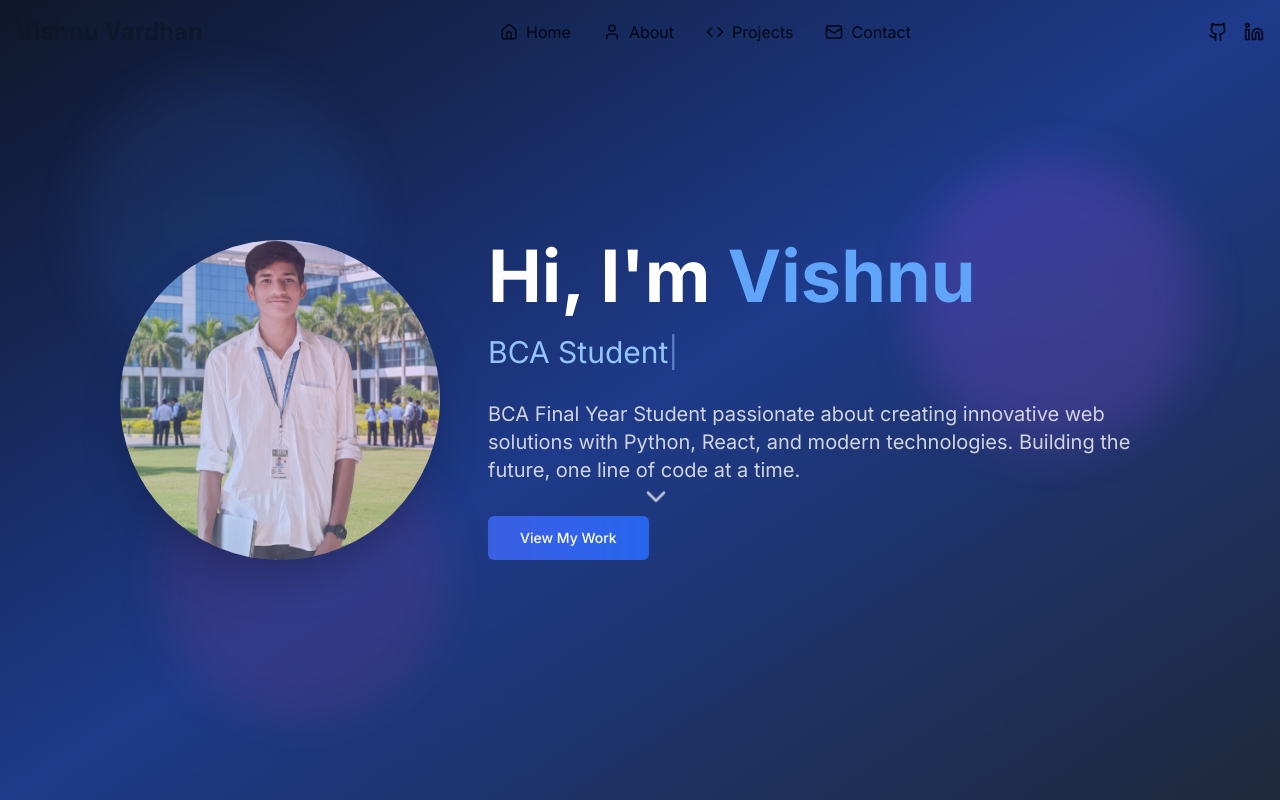
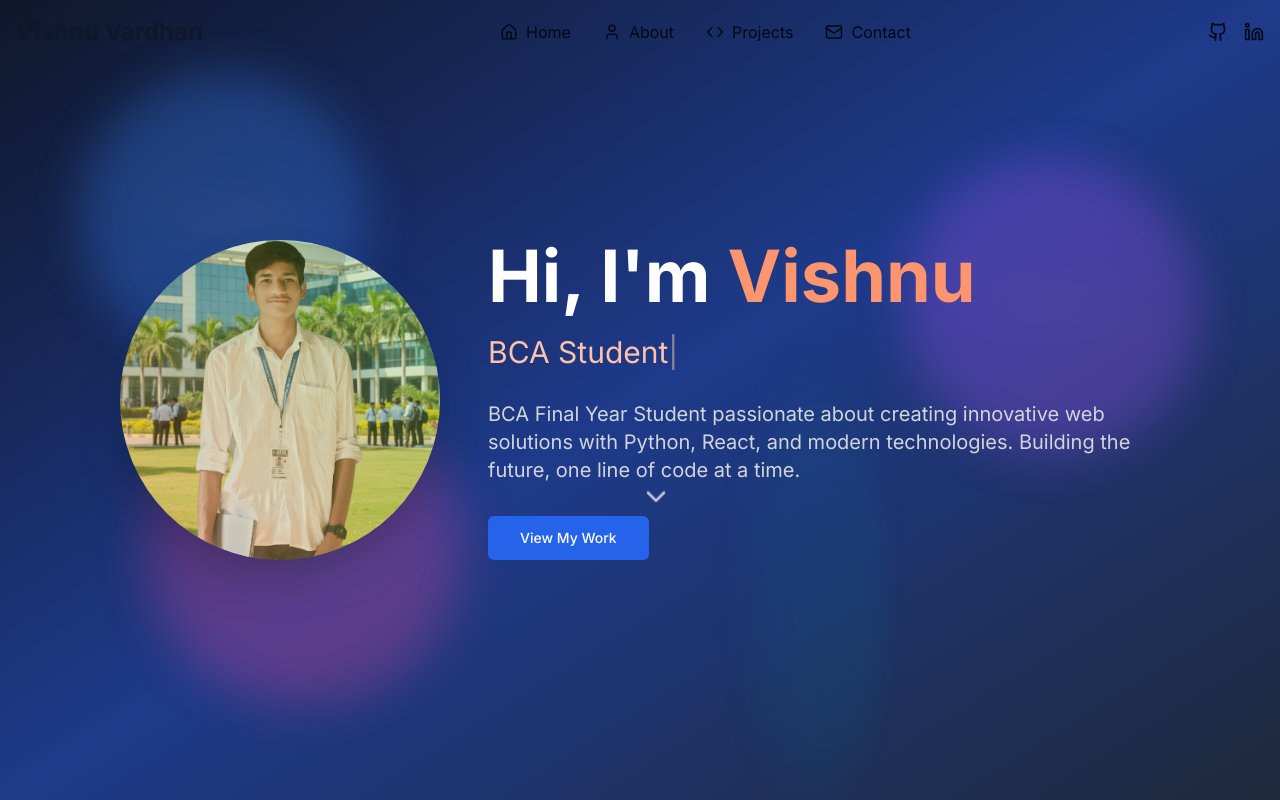
Before and after one commit to Gaddamadithya/Adithya-portfolio, a React (Vite) app: page / in a window 1280 px wide. Shown: the top 800 px of the page. Built offline with nearby package versions, Linux system fonts and the light colour scheme.

Commit message:
Add 3D animations with different colors

```diff
--- a/src/components/Hero.tsx
+++ b/src/components/Hero.tsx
@@ -35,45 +35,46 @@ const Hero = () => {
   return (
     <section id="home" className="min-h-screen flex items-center justify-center bg-gradient-to-br from-slate-900 via-blue-900 to-slate-800 text-white relative overflow-hidden">
       {/* Background Animation */}
-      <div className="absolute inset-0 opacity-20">
-        <div className="absolute top-20 left-20 w-72 h-72 bg-blue-500 rounded-full mix-blend-multiply filter blur-xl animate-pulse">
-          <div className="absolute inset-0 flex items-center justify-center text-white font-bold text-2xl opacity-60">
+      <div className="absolute inset-0 opacity-30">
+        <div className="absolute top-20 left-20 w-72 h-72 bg-blue-500 rounded-full mix-blend-multiply filter blur-xl animate-float-3d">
+          <div className="absolute inset-0 flex items-center justify-center text-white font-bold text-2xl opacity-60 animate-color-shift">
             Innovation
           </div>
         </div>
-        <div className="absolute top-40 right-20 w-72 h-72 bg-purple-500 rounded-full mix-blend-multiply filter blur-xl animate-pulse delay-1000">
-          <div className="absolute inset-0 flex items-center justify-center text-white font-bold text-2xl opacity-60">
+        <div className="absolute top-40 right-20 w-72 h-72 bg-purple-500 rounded-full mix-blend-multiply filter blur-xl animate-tilt-3d">
+          <div className="absolute inset-0 flex items-center justify-center text-white font-bold text-2xl opacity-60 animate-color-shift" style={{ animationDelay: '1s' }}>
             Creativity
           </div>
         </div>
-        <div className="absolute bottom-20 left-40 w-72 h-72 bg-pink-500 rounded-full mix-blend-multiply filter blur-xl animate-pulse delay-2000">
-          <div className="absolute inset-0 flex items-center justify-center text-white font-bold text-2xl opacity-60">
+        <div className="absolute bottom-20 left-40 w-72 h-72 bg-pink-500 rounded-full mix-blend-multiply filter blur-xl animate-bounce-3d">
+          <div className="absolute inset-0 flex items-center justify-center text-white font-bold text-2xl opacity-60 animate-color-shift" style={{ animationDelay: '2s' }}>
             Excellence
           </div>
         </div>
+        <div className="absolute top-1/2 left-1/2 w-96 h-96 bg-cyan-500 rounded-full mix-blend-multiply filter blur-2xl animate-perspective-spin opacity-20"></div>
       </div>
 
       <div className="container mx-auto px-4 text-center relative z-10">
         <div className="flex flex-col lg:flex-row items-center justify-center gap-12">
           {/* Profile Image */}
-          <div className="relative">
-            <div className="w-80 h-80 rounded-full overflow-hidden shadow-2xl hover:scale-105 transition-transform duration-300">
+          <div className="relative perspective-container">
+            <div className="w-80 h-80 rounded-full overflow-hidden shadow-2xl animate-3d-tilt animate-multi-color-glow">
               <img
                 src={profileImage}
                 alt="Vishnu Vardhan"
                 className="w-full h-full object-cover"
               />
             </div>
-            <div className="absolute inset-0 rounded-full bg-gradient-to-tr from-blue-500/20 to-purple-500/20"></div>
+            <div className="absolute inset-0 rounded-full bg-gradient-to-tr from-blue-500/20 via-purple-500/20 to-pink-500/20 animate-color-shift"></div>
           </div>
 
           {/* Content */}
           <div className="lg:text-left">
-            <h1 className="text-5xl lg:text-7xl font-bold mb-4 animate-fade-in">
-              Hi, I'm <span className="text-blue-400">Vishnu</span>
+            <h1 className="text-5xl lg:text-7xl font-bold mb-4 animate-fade-in animate-rgb-text">
+              Hi, I'm <span className="text-blue-400 animate-color-shift">Vishnu</span>
             </h1>
             <div className="text-2xl lg:text-3xl mb-6 h-12 flex items-center justify-center lg:justify-start">
-              <span className="text-blue-300">
+              <span className="text-blue-300 animate-color-shift">
                 {displayText}
                 <span className="animate-pulse">|</span>
               </span>
@@ -86,10 +87,10 @@ const Hero = () => {
               <Button
                 onClick={() => scrollToSection('projects')}
                 size="lg"
-                className="bg-blue-600 hover:bg-blue-700 text-white px-8 py-3 animate-scale-in hover-scale relative overflow-hidden group"
+                className="bg-blue-600 hover:bg-blue-700 text-white px-8 py-3 animate-3d-float animate-multi-color-glow relative overflow-hidden group perspective-container"
               >
                 <span className="relative z-10">View My Work</span>
-                <div className="absolute inset-0 bg-gradient-to-r from-pink-500 via-purple-500 to-blue-500 opacity-0 group-hover:opacity-100 transition-opacity duration-500 animate-pulse"></div>
+                <div className="absolute inset-0 bg-gradient-to-r from-pink-500 via-purple-500 to-cyan-500 opacity-0 group-hover:opacity-100 transition-opacity duration-500 animate-color-shift"></div>
               </Button>
             </div>
           </div>
--- a/src/index.css
+++ b/src/index.css
@@ -110,4 +110,17 @@
   .hover-pink-scale {
     @apply transition-all duration-300 hover:scale-105 hover:shadow-pink-500/50;
   }
+
+  .animate-3d-float {
+    transform-style: preserve-3d;
+  }
+
+  .animate-3d-rotate {
+    transform-style: preserve-3d;
+  }
+
+  .perspective-container {
+    perspective: 1000px;
+    transform-style: preserve-3d;
+  }
 }
--- a/tailwind.config.ts
+++ b/tailwind.config.ts
@@ -124,6 +124,91 @@ export default {
 						opacity: '0.8',
 						transform: 'scale(1.05)'
 					}
+				},
+				'float-3d': {
+					'0%, 100%': {
+						transform: 'translateY(0) rotateX(0deg) rotateY(0deg)',
+					},
+					'33%': {
+						transform: 'translateY(-20px) rotateX(5deg) rotateY(5deg)',
+					},
+					'66%': {
+						transform: 'translateY(-10px) rotateX(-5deg) rotateY(-5deg)',
+					}
+				},
+				'rotate-3d': {
+					'0%': {
+						transform: 'rotateX(0deg) rotateY(0deg) rotateZ(0deg)',
+					},
+					'33%': {
+						transform: 'rotateX(360deg) rotateY(0deg) rotateZ(0deg)',
+					},
+					'66%': {
+						transform: 'rotateX(360deg) rotateY(360deg) rotateZ(0deg)',
+					},
+					'100%': {
+						transform: 'rotateX(360deg) rotateY(360deg) rotateZ(360deg)',
+					}
+				},
+				'color-shift': {
+					'0%, 100%': {
+						filter: 'hue-rotate(0deg) brightness(1)',
+					},
+					'25%': {
+						filter: 'hue-rotate(90deg) brightness(1.2)',
+					},
+					'50%': {
+						filter: 'hue-rotate(180deg) brightness(1.1)',
+					},
+					'75%': {
+						filter: 'hue-rotate(270deg) brightness(1.2)',
+					}
+				},
+				'perspective-spin': {
+					'0%': {
+						transform: 'perspective(1000px) rotateY(0deg)',
+					},
+					'100%': {
+						transform: 'perspective(1000px) rotateY(360deg)',
+					}
+				},
+				'multi-glow': {
+					'0%, 100%': {
+						boxShadow: '0 0 20px rgba(59, 130, 246, 0.5), 0 0 40px rgba(236, 72, 153, 0.3), 0 0 60px rgba(168, 85, 247, 0.2)',
+					},
+					'33%': {
+						boxShadow: '0 0 30px rgba(236, 72, 153, 0.6), 0 0 50px rgba(168, 85, 247, 0.4), 0 0 70px rgba(59, 130, 246, 0.3)',
+					},
+					'66%': {
+						boxShadow: '0 0 25px rgba(168, 85, 247, 0.6), 0 0 45px rgba(59, 130, 246, 0.4), 0 0 65px rgba(236, 72, 153, 0.3)',
+					}
+				},
+				'tilt-3d': {
+					'0%, 100%': {
+						transform: 'perspective(800px) rotateX(0deg) rotateY(0deg) scale(1)',
+					},
+					'50%': {
+						transform: 'perspective(800px) rotateX(10deg) rotateY(10deg) scale(1.05)',
+					}
+				},
+				'bounce-3d': {
+					'0%, 100%': {
+						transform: 'translateY(0) scale(1) rotateX(0deg)',
+					},
+					'50%': {
+						transform: 'translateY(-25px) scale(1.1) rotateX(15deg)',
+					}
+				},
+				'rgb-shift': {
+					'0%': {
+						textShadow: '2px 2px 0 rgba(255, 0, 0, 0.7), -2px -2px 0 rgba(0, 255, 255, 0.7)',
+					},
+					'50%': {
+						textShadow: '-2px -2px 0 rgba(255, 0, 0, 0.7), 2px 2px 0 rgba(0, 255, 255, 0.7)',
+					},
+					'100%': {
+						textShadow: '2px 2px 0 rgba(255, 0, 0, 0.7), -2px -2px 0 rgba(0, 255, 255, 0.7)',
+					}
 				}
 			},
 			animation: {
@@ -135,6 +220,14 @@ export default {
 				'spin-reverse': 'spin-reverse 6s linear infinite',
 				'pink-glow': 'pink-glow 2s ease-in-out infinite',
 				'pink-pulse': 'pink-pulse 2s ease-in-out infinite',
+				'float-3d': 'float-3d 6s ease-in-out infinite',
+				'rotate-3d': 'rotate-3d 20s linear infinite',
+				'color-shift': 'color-shift 8s ease-in-out infinite',
+				'perspective-spin': 'perspective-spin 10s linear infinite',
+				'multi-glow': 'multi-glow 4s ease-in-out infinite',
+				'tilt-3d': 'tilt-3d 3s ease-in-out infinite',
+				'bounce-3d': 'bounce-3d 2s ease-in-out infinite',
+				'rgb-shift': 'rgb-shift 2s ease-in-out infinite',
 			}
 		}
 	},
```
